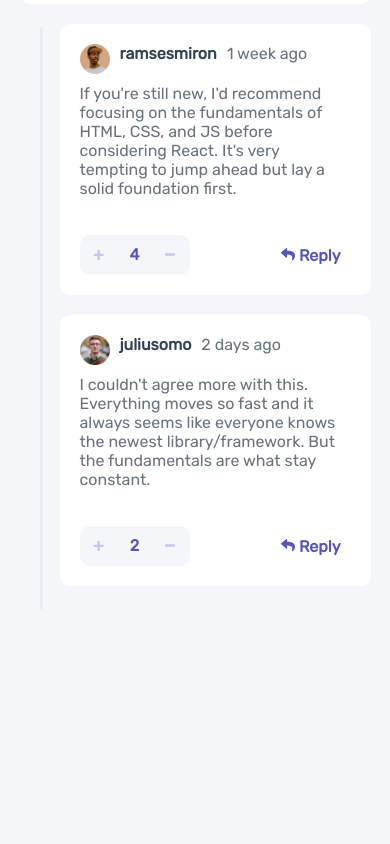
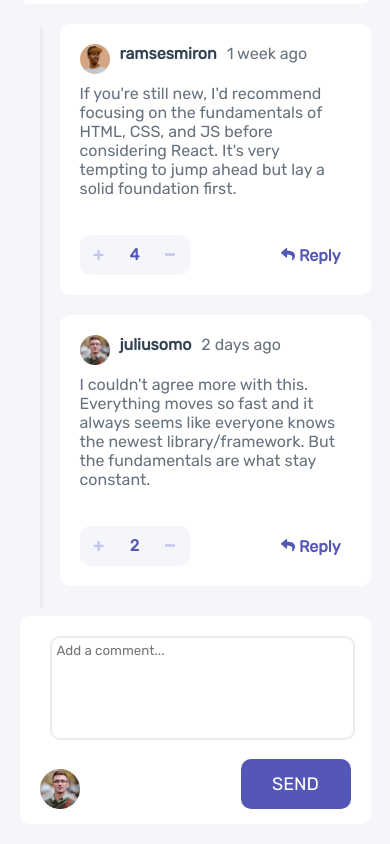
Before and after one commit to wrongbyte/comments-section, a React (Create React App) app: page / in a window 390 px wide. Shown: the part 550-1394 px from the top of the page. Before the commit the page ends 1159 px from the top, so only its background shows below. Built offline with nearby package versions, Linux system fonts and the light colour scheme.

Commit message:
newComment component

```diff
--- a/src/App.js
+++ b/src/App.js
@@ -1,14 +1,16 @@
 import logo from './logo.svg';
 import './App.css';
 import JSONdata from './data';
-import { useState } from 'react';
+import { Fragment, useState } from 'react';
 import Comment from './components/Comment';
+import NewComment from './components/NewComment';
 
 function App() {
   // Os comentários iniciais no file são o estado inicial do componente; seria o equivalente a fazer uma query inicial na db
   const [data, setData] = useState(JSONdata);
 
   return (
+    <>
     <main className='comments-column'>
       { data.comments.map((comment) => {
         return (
@@ -24,7 +26,12 @@ function App() {
       )
       })
       }
+      <NewComment
+      currentUser='juliusomo'
+      />
     </main>
+
+    </>
   );
 }
 
--- /dev/null
+++ b/src/components/NewComment.js
@@ -0,0 +1,26 @@
+import './newComment.css';
+import { useState } from 'react';
+
+export default function newComment ({
+    currentUser
+}) {
+    // const [commentPosted, setCommentPosted] = useState(false);
+    const userImage = './images/avatars/image-juliusomo.png';
+    return (
+        <div className='newComment'>
+            <div className='avatarColumn'>
+                <img className='avatarReply' src={userImage} alt='current user avatar'/>
+            </div>
+
+            <div className='inputColumn'>
+                <textarea
+                className='replyInput'
+                placeholder='Add a comment...'
+                ></textarea>
+            </div>
+            <div className='sendColumn'>
+                <button className='sendButton'>SEND</button>
+            </div>
+        </div>
+    )
+}
--- a/src/components/comment.css
+++ b/src/components/comment.css
@@ -88,7 +88,6 @@
         display: grid;
         grid-template-rows: 2fr 1fr;
         grid-template-columns: 1fr;
-
         position: relative;
         background-color: white;
         padding: 20px;
--- /dev/null
+++ b/src/components/newComment.css
@@ -0,0 +1,78 @@
+.newComment {
+    display: grid;
+    grid-template-columns: 1fr 8fr 2fr;
+    margin-top: 30px;
+    column-gap: 10px;
+    margin-bottom: 20px;
+    padding: 30px;
+    border-radius: 10px;
+    background-color: white;
+}
+
+.sendColumn {
+    padding-right: 50px;
+}
+
+.avatarReply {
+    max-width: 40px;
+    height: auto;
+}
+
+.sendButton {
+    font-size: large;
+    color: white;
+    background-color: hsl(238, 40%, 52%);
+    border-color: transparent;
+    border-radius: 10px;
+    width: 110px;
+    height: 50px;
+}
+
+.replyInput {
+    resize: none;
+    border: 2px solid hsl(223, 19%, 93%);
+    width: 100%;
+    padding: 5px;
+    height: 90px;
+    border-radius: 10px;
+}
+
+.replyInput:focus {
+    outline: none;
+    border-color: hsl(238, 40%, 52%);
+}
+
+.sendButton {
+    position: relative;
+    left:50px;
+}
+
+@media (max-width: 500px) {
+    .newComment {
+        display: grid;
+        background-color: white;
+        grid-template-columns: 1fr;
+        grid-template-rows: 1fr;
+        padding-bottom: 80px;
+        padding-top: 20px;
+    }
+
+    .avatarReply {
+        position: absolute;
+        left: 20px;
+    }
+
+    .sendColumn {
+        position: absolute;
+        right: 20px;
+        bottom: 15px;
+    }
+
+    .avatarReply{
+        bottom: 15px;
+    }
+
+    .replyInput {
+        height: 90px;
+    }
+}
```
Lines whose indentation alone changed are shown as unchanged.
